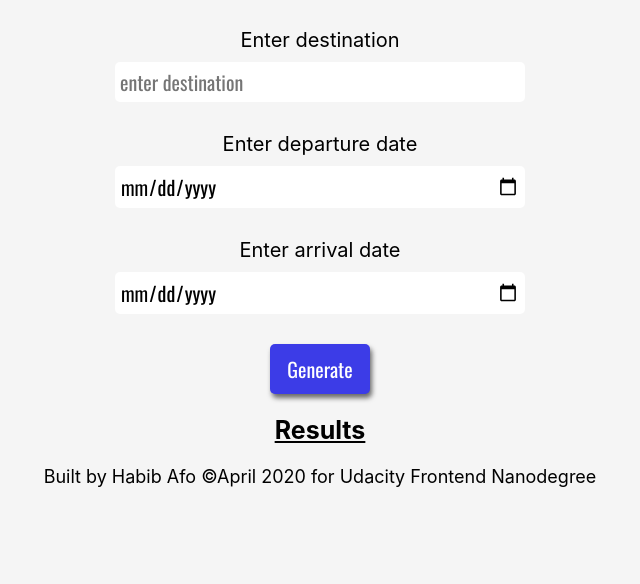
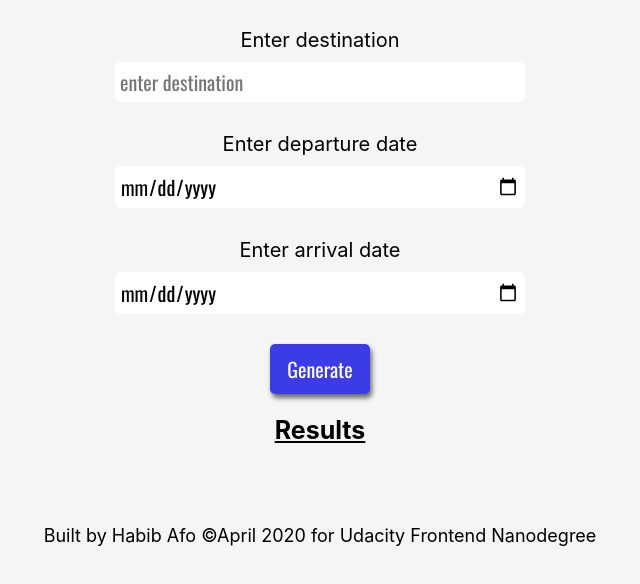
Before and after one commit to habibwritescode/travel-app, a website built with webpack: page src/client/views/index.html in a window 1280 px wide. Shown: the part 90-674 px from the top of the page, without its empty margins (320-960 px from the left). Built offline with nearby package versions, Linux system fonts and the light colour scheme; a web font is replaced by a local one.

Commit message:
Some style fixes

```diff
--- a/src/client/styles/footer.scss
+++ b/src/client/styles/footer.scss
@@ -1,9 +1,7 @@
 footer {
     font-size: 13px;
     text-align: center;
-    // position: fixed;
-    // left: 0;
-    // bottom: 0;
+    margin-top: 80px;
     width: 100%;
 }
 
--- a/src/client/styles/form.scss
+++ b/src/client/styles/form.scss
@@ -34,6 +34,10 @@ button {
     box-shadow: 2px 4px 5px dimgray;
     cursor: pointer;
     border-radius: 5px;
+}
+
+button:hover {
+    background-color: #090991;
 }
 
 
--- a/src/client/styles/mainStyle.scss
+++ b/src/client/styles/mainStyle.scss
@@ -1,14 +1,6 @@
 body {
     height: 100vh;
     background: whitesmoke;
-    background-image: url(../media/background.jpg);
-    background-position: center;
-    background-repeat: no-repeat;
-    -ms-background-size: cover;
-    -o-background-size: cover;
-    -moz-background-size: cover;
-    -webkit-background-size: cover;
-    background-size: cover;
     font-family: -apple-system, BlinkMacSystemFont, sans-serif;
 }
 
```
